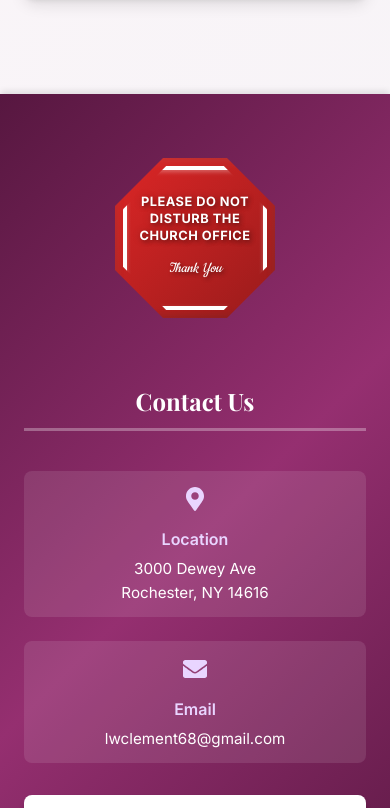
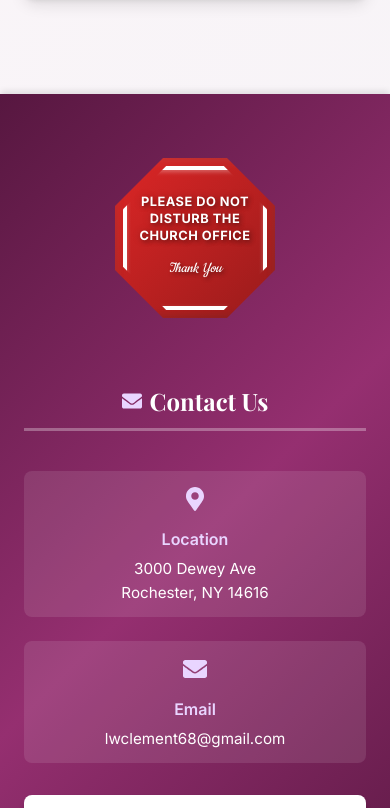
Before and after one commit to journey217/jennifers-closet, a React (Vite) app in the folder frontend/: page / in a window 390 px wide. Shown: the part 2036-2844 px from the top of the page. Built offline with nearby package versions, Linux system fonts and the light colour scheme; no server answers; a web font is replaced by a local one.

Commit message:
frontend:feat: Added hours text to the footer

```diff
--- a/frontend/src/Component/Footer.jsx
+++ b/frontend/src/Component/Footer.jsx
@@ -1,9 +1,9 @@
 import React from 'react';
 import StopSign from './StopSign.jsx';
-import { FaEnvelope, FaMapMarkerAlt } from 'react-icons/fa';
+import { FaEnvelope, FaMapMarkerAlt, FaClock } from 'react-icons/fa';
 import '../Styles/Footer.css';
 
-const Footer = () => {
+const Footer = ({ hoursData }) => {
     return (
         <footer id="contact-us" className="footer">
             <div className="footer-content">
@@ -17,7 +17,10 @@ const Footer = () => {
 
                 {/* Contact Information */}
                 <div className="footer-section footer-contact">
-                    <h3 className="footer-heading">Contact Us</h3>
+                    <h3 className="footer-heading">
+                        <FaEnvelope className="footer-heading-icon" />
+                        Contact Us
+                    </h3>
 
                     <div className="footer-contact-item">
                         <FaMapMarkerAlt className="footer-icon" />
@@ -44,6 +47,17 @@ const Footer = () => {
                         </button>
                     </a>
                 </div>
+
+                {/* Hours Section */}
+                {hoursData && (
+                    <div className="footer-section footer-hours">
+                        <h3 className="footer-heading">
+                            <FaClock className="footer-heading-icon" />
+                            Hours
+                        </h3>
+                        <div className="footer-hours-content" dangerouslySetInnerHTML={{__html: hoursData}} />
+                    </div>
+                )}
             </div>
 
             {/* Bottom Bar */}
--- a/frontend/src/Page/Homepage.jsx
+++ b/frontend/src/Page/Homepage.jsx
@@ -139,7 +139,7 @@ const Homepage = () => {
             </div>
 
             {/* Footer with Stop Sign, Contact Info, and Address */}
-            <Footer />
+            <Footer hoursData={hoursData} />
         </>
     )
 }
--- a/frontend/src/Styles/Footer.css
+++ b/frontend/src/Styles/Footer.css
@@ -10,9 +10,9 @@
   margin: 0 auto;
   padding: 3rem 2rem;
   display: grid;
-  grid-template-columns: repeat(auto-fit, minmax(300px, 1fr));
+  grid-template-columns: repeat(3, 1fr);
   gap: 3rem;
-  align-items: center;
+  align-items: start;
   justify-items: center;
 }
 
@@ -37,6 +37,14 @@
   color: white;
   border-bottom: 3px solid rgba(255, 255, 255, 0.3);
   padding-bottom: 0.5rem;
+  display: flex;
+  align-items: center;
+  gap: 0.5rem;
+}
+
+.footer-heading-icon {
+  font-size: 1.25rem;
+  color: var(--primary-light);
 }
 
 .footer-contact-item {
@@ -120,6 +128,31 @@
   color: var(--primary-dark);
 }
 
+/* Hours Section */
+.footer-hours {
+  align-items: flex-start;
+}
+
+.footer-hours-content {
+  font-family: var(--font-body);
+  font-size: 0.95rem;
+  line-height: 1.8;
+  color: rgba(255, 255, 255, 0.95);
+  padding: 0.75rem;
+  background: rgba(255, 255, 255, 0.1);
+  border-radius: 0.5rem;
+  border-left: 4px solid var(--primary-light);
+}
+
+.footer-hours-content p {
+  margin: 0.5rem 0;
+}
+
+.footer-hours-content strong {
+  color: var(--primary-light);
+  font-weight: 600;
+}
+
 .footer-bottom {
   background: rgba(0, 0, 0, 0.2);
   padding: 1.5rem 2rem;
@@ -141,6 +174,17 @@
 }
 
 /* Responsive Design */
+@media (max-width: 1024px) {
+  .footer-content {
+    grid-template-columns: repeat(2, 1fr);
+    gap: 2rem;
+  }
+
+  .footer-notice {
+    grid-column: 1 / -1;
+  }
+}
+
 @media (max-width: 768px) {
   .footer-content {
     grid-template-columns: 1fr;
@@ -153,9 +197,21 @@
     max-width: 100%;
   }
 
+  .footer-notice {
+    grid-column: 1;
+  }
+
+  .footer-heading {
+    justify-content: center;
+  }
+
   .footer-contact-item {
     flex-direction: column;
     align-items: center;
+    text-align: center;
+  }
+
+  .footer-hours-content {
     text-align: center;
   }
 
```
